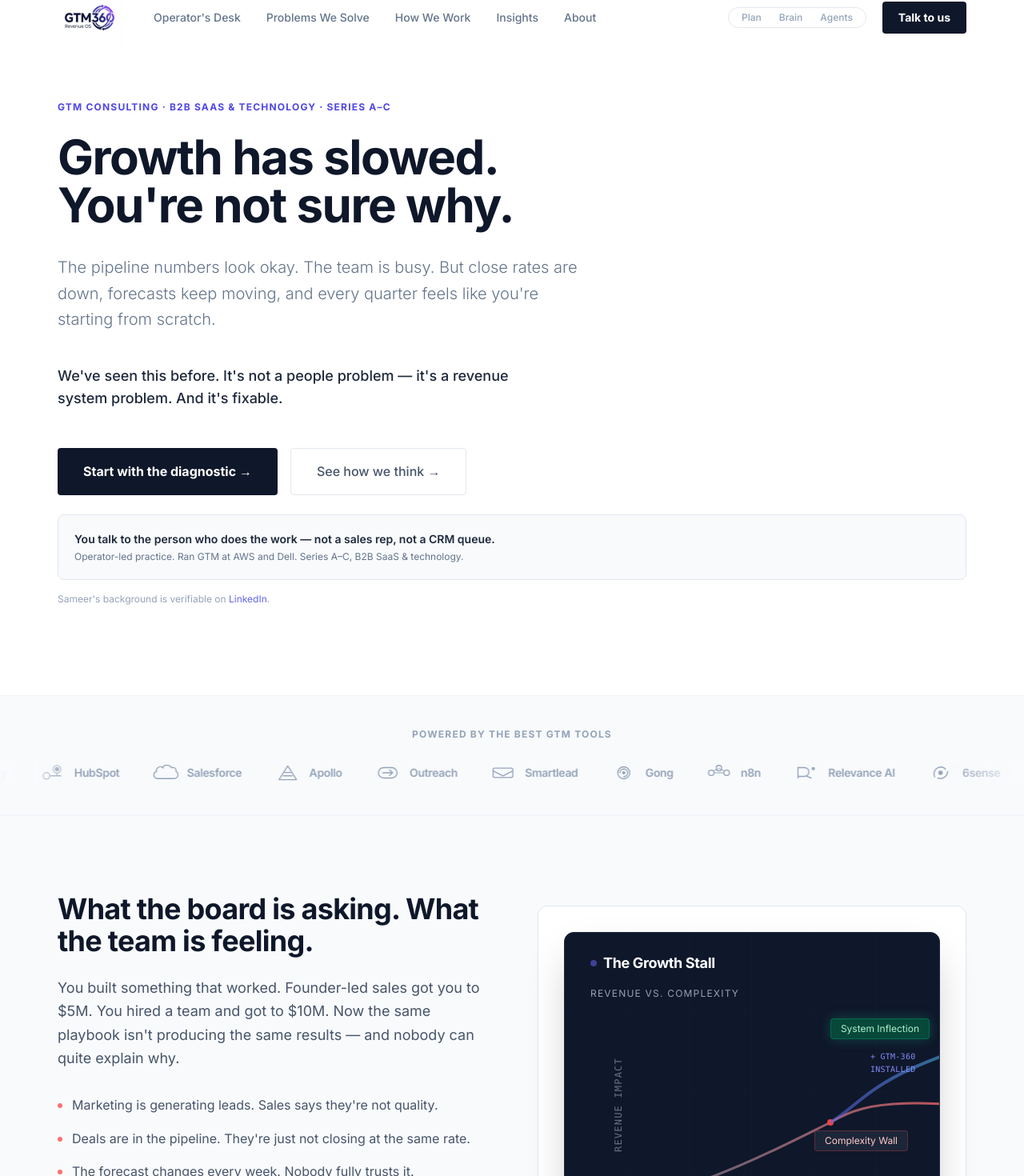
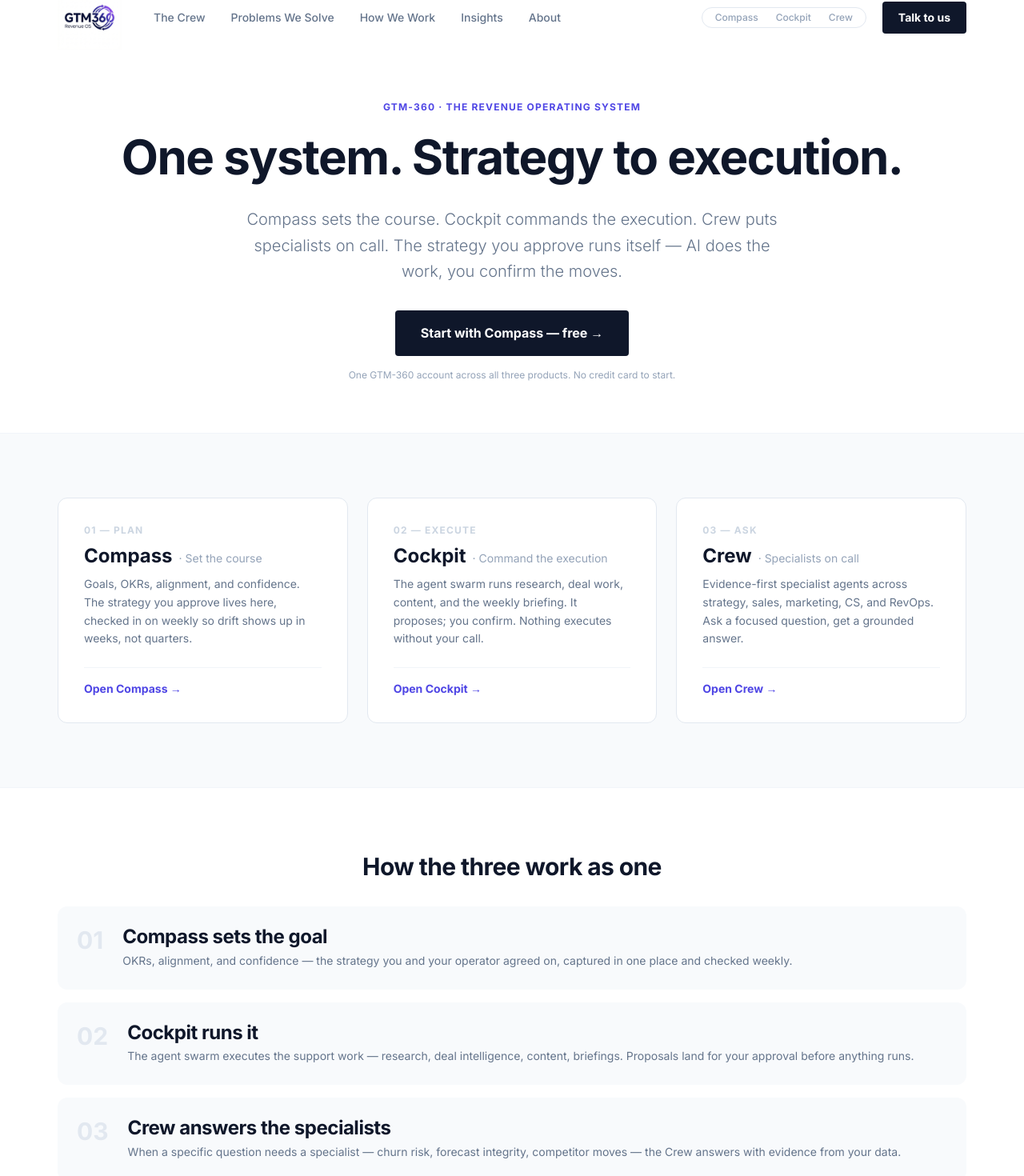
Before and after one commit to sameerjoshy/gtm-360-website, a React (Vite) app: page /system in a window 1280 px wide. Before the commit this address led to /. Shown: the part 18-1488 px from the top of the page at 80% size. Built offline with nearby package versions, Linux system fonts and the light colour scheme.

Commit message:
Rebrand to Compass/Cockpit/Crew + add The System hub page

```diff
--- a/src/App.jsx
+++ b/src/App.jsx
@@ -9,6 +9,7 @@
 import Problems from './pages/Problems';
 import Insights from './pages/Insights';
 import Agents from './pages/Agents';
+import System from './pages/System';
 
 // Engagement
 import StartHere from './pages/StartHere';
@@ -64,6 +65,7 @@
                 <Route path="/problems/forecast-volatility" element={<ForecastVolatility />} />
                 <Route path="/insights" element={<Insights />} />
                 <Route path="/agents" element={<Agents />} />
+                <Route path="/system" element={<System />} />
                 <Route path="/insights/case-studies/:slug" element={<CaseStudyPost />} />
                 <Route path="/insights/:slug" element={<InsightPost />} />
                 <Route path="/start-here" element={<StartHere />} />
--- a/src/components/Footer.jsx
+++ b/src/components/Footer.jsx
@@ -28,8 +28,8 @@
                     <div>
                         <p className="text-xs font-bold text-slate-400 uppercase tracking-widest mb-4">Work</p>
                         <div className="space-y-3">
-                            <Link to="/agents" className="block text-sm text-slate-500 hover:text-slate-900 transition-colors">The Operator's Desk</Link>
-                            <a href="https://hq.gtm-360.com" className="block text-sm text-slate-500 hover:text-slate-900 transition-colors">Run it on a sample workspace →</a>
+                            <Link to="/agents" className="block text-sm text-slate-500 hover:text-slate-900 transition-colors">The Crew — the six questions</Link>
+                            <a href="https://brain.gtm-360.com" className="block text-sm text-slate-500 hover:text-slate-900 transition-colors">Run it in the Cockpit →</a>
                             <Link to="/start-here" className="block text-sm text-slate-500 hover:text-slate-900 transition-colors">Start Here</Link>
                             <Link to="/gtm-consulting" className="block text-sm text-slate-500 hover:text-slate-900 transition-colors">GTM Consulting</Link>
                             <Link to="/b2b-sales-consulting" className="block text-sm text-slate-500 hover:text-slate-900 transition-colors">B2B Sales Consulting</Link>
@@ -44,10 +44,11 @@
                     <div>
                         <p className="text-xs font-bold text-slate-400 uppercase tracking-widest mb-4">The System</p>
                         <div className="space-y-3">
-                            <a href="https://okr.gtm-360.com" target="_blank" rel="noopener noreferrer" className="block text-sm text-slate-500 hover:text-slate-900 transition-colors">Plan — OKRs & strategy</a>
-                            <a href="https://brain.gtm-360.com" target="_blank" rel="noopener noreferrer" className="block text-sm text-slate-500 hover:text-slate-900 transition-colors">Brain — AI execution cockpit</a>
-                            <a href="https://agents.gtm-360.com" target="_blank" rel="noopener noreferrer" className="block text-sm text-slate-500 hover:text-slate-900 transition-colors">Agents — specialist swarm</a>
-                            <a href="https://hq.gtm-360.com" target="_blank" rel="noopener noreferrer" className="block text-sm text-slate-500 hover:text-slate-900 transition-colors">Run it on a sample workspace →</a>
+                            <Link to="/system" className="block text-sm text-slate-500 hover:text-slate-900 transition-colors">The system — overview</Link>
+                            <a href="https://okr.gtm-360.com" target="_blank" rel="noopener noreferrer" className="block text-sm text-slate-500 hover:text-slate-900 transition-colors">Compass — set the course</a>
+                            <a href="https://brain.gtm-360.com" target="_blank" rel="noopener noreferrer" className="block text-sm text-slate-500 hover:text-slate-900 transition-colors">Cockpit — command execution</a>
+                            <a href="https://agents.gtm-360.com" target="_blank" rel="noopener noreferrer" className="block text-sm text-slate-500 hover:text-slate-900 transition-colors">Crew — specialists on call</a>
+                            <a href="https://brain.gtm-360.com" target="_blank" rel="noopener noreferrer" className="block text-sm text-slate-500 hover:text-slate-900 transition-colors">Run it in the Cockpit →</a>
                         </div>
                     </div>
 
--- a/src/components/Header.jsx
+++ b/src/components/Header.jsx
@@ -4,7 +4,7 @@
 import { Menu, X } from 'lucide-react';
 
 const navLinks = [
-    { to: "/agents", label: "Operator's Desk" },
+    { to: "/agents", label: "The Crew" },
     { to: "/problems", label: "Problems We Solve" },
     { to: "/how-we-work", label: "How We Work" },
     { to: "/insights", label: "Insights" },
@@ -47,9 +47,9 @@
                 <div className="hidden md:flex items-center gap-5">
                     <div className="flex items-center gap-1.5 border border-slate-200 rounded-full px-2 py-1">
                         {[
-                            { name: "Plan", url: "https://okr.gtm-360.com" },
-                            { name: "Brain", url: "https://brain.gtm-360.com" },
-                            { name: "Agents", url: "https://agents.gtm-360.com" },
+                            { name: "Compass", url: "https://okr.gtm-360.com" },
+                            { name: "Cockpit", url: "https://brain.gtm-360.com" },
+                            { name: "Crew", url: "https://agents.gtm-360.com" },
                         ].map((p) => (
                             <a key={p.name} href={p.url} target="_blank" rel="noopener noreferrer"
                                 className="text-xs text-slate-400 hover:text-slate-900 transition-colors font-medium px-2">
@@ -77,9 +77,9 @@
                         </Link>
                     ))}
                     <div className="pt-6 flex flex-col gap-3">
-                        <a href="https://okr.gtm-360.com" className="text-base font-medium text-slate-400 py-2">Plan</a>
-                        <a href="https://brain.gtm-360.com" className="text-base font-medium text-slate-400 py-2">Brain</a>
-                        <a href="https://agents.gtm-360.com" className="text-base font-medium text-slate-400 py-2">Agents</a>
+                        <a href="https://okr.gtm-360.com" className="text-base font-medium text-slate-400 py-2">Compass</a>
+                        <a href="https://brain.gtm-360.com" className="text-base font-medium text-slate-400 py-2">Cockpit</a>
+                        <a href="https://agents.gtm-360.com" className="text-base font-medium text-slate-400 py-2">Crew</a>
                         <Link to="/start-here" className="bg-slate-900 text-white text-center py-3.5 rounded font-bold">Start diagnostic →</Link>
                     </div>
                 </div>
--- a/src/pages/Agents.jsx
+++ b/src/pages/Agents.jsx
@@ -39,8 +39,8 @@
     return (
         <div className="font-sans text-slate-900 selection:bg-indigo-100 selection:text-indigo-900">
             <SEO
-                title="The Operator's Desk | GTM-360"
-                description="The same revenue system we use in every engagement, running live on a sample workspace. Six questions. Six agents. Try the method, not a demo."
+                title="The Crew | GTM-360"
+                description="The same revenue system we use in every engagement, running live in the Cockpit. Six questions. Six specialists. Try the method, not a demo."
                 canonical="https://gtm-360.com/agents"
             />
             <Helmet>
@@ -48,9 +48,9 @@
                     {JSON.stringify({
                         "@context": "https://schema.org",
                         "@type": "Service",
-                        "name": "GTM-360 Operator's Desk",
+                        "name": "GTM-360 Crew",
                         "provider": { "@type": "Organization", "name": "GTM-360" },
-                        "description": "The revenue system GTM-360 uses in engagements, running live on a sample workspace: prospect research, CRM hygiene, deal intelligence, content, weekly briefing, and outbound.",
+                        "description": "The revenue system GTM-360 uses in engagements, running live in the Cockpit: prospect research, CRM hygiene, deal intelligence, content, weekly briefing, and outbound.",
                     })}
                 </script>
             </Helmet>
@@ -59,7 +59,7 @@
             <section className="pt-36 pb-20 bg-white">
                 <div className="container max-w-3xl">
                     <p className="text-xs font-bold text-indigo-600 uppercase tracking-widest mb-6">
-                        The Operator's Desk · The method, live
+                        The Crew · The method, live
                     </p>
                     <h1 className="text-5xl font-bold tracking-tight mb-8 text-slate-900 leading-[1.08]">
                         We believe judgment comes from evidence.
@@ -72,10 +72,10 @@
                         theater. Signals, judgment, decision support.
                     </p>
                     <a
-                        href="https://hq.gtm-360.com"
+                        href="https://brain.gtm-360.com"
                         className="inline-flex items-center justify-center bg-slate-900 text-white px-8 py-4 rounded font-bold hover:bg-slate-700 transition-all"
                     >
-                        Run them on a sample workspace →
+                        Run them in the Cockpit →
                     </a>
                     <p className="mt-4 text-xs text-slate-400">
                         Try the full suite on anonymised sample data. No signup, no demo call.
@@ -112,10 +112,10 @@
                         conversation.
                     </p>
                     <a
-                        href="https://hq.gtm-360.com"
+                        href="https://brain.gtm-360.com"
                         className="inline-flex items-center justify-center bg-slate-900 text-white px-10 py-4 rounded font-bold hover:bg-slate-700 transition-all"
                     >
-                        Open the Operator's Desk →
+                        Open the Crew in the Cockpit →
                     </a>
                     <p className="mt-4 text-xs text-slate-400">
                         Or <a href="/start-here" className="text-indigo-500 hover:underline">start with a conversation</a> about your revenue system.
--- a/src/pages/Home.jsx
+++ b/src/pages/Home.jsx
@@ -183,18 +183,18 @@
                         {[
                             {
                                 href: "https://okr.gtm-360.com",
-                                name: "Plan",
-                                desc: "The goals we set together — OKRs, alignment, confidence — live here. One system for what winning looks like, checked in on weekly.",
+                                name: "Compass",
+                                desc: "Set the course. Goals, OKRs, alignment, and confidence — one system for what winning looks like, checked in on weekly.",
                             },
                             {
                                 href: "https://brain.gtm-360.com",
-                                name: "Brain",
-                                desc: "The execution cockpit. A swarm of specialist agents does the research, deal work, content, and weekly briefing — and only acts on your confirmation.",
+                                name: "Cockpit",
+                                desc: "Command the execution. The agent swarm does the research, deal work, content, and weekly briefing — and only acts on your confirmation.",
                             },
                             {
                                 href: "https://agents.gtm-360.com",
-                                name: "Agents",
-                                desc: "Evidence-first specialist agents across strategy, sales, marketing, CS and RevOps. Answers grounded in your data, on demand.",
+                                name: "Crew",
+                                desc: "Specialists on call. Evidence-first agents across strategy, sales, marketing, CS and RevOps, grounded in your data.",
                             },
                         ].map((p) => (
                             <a
@@ -219,7 +219,7 @@
             <section className="py-24 bg-white">
                 <div className="container max-w-5xl">
                     <div className="max-w-xl mb-14">
-                        <p className="text-xs font-bold text-indigo-600 uppercase tracking-widest mb-4">The Operator's Desk · The method, live</p>
+                        <p className="text-xs font-bold text-indigo-600 uppercase tracking-widest mb-4">The Crew · The method, live</p>
                         <h2 className="text-3xl font-bold text-slate-900 mb-4">
                             The questions we ask before we touch anything.
                         </h2>
@@ -244,8 +244,8 @@
                         ))}
                     </div>
                     <div className="mt-12 flex flex-col sm:flex-row items-start gap-4">
-                        <a href="https://hq.gtm-360.com" className="inline-flex items-center justify-center bg-slate-900 text-white px-8 py-4 rounded font-bold hover:bg-slate-700 transition-all">
-                            Run them on a sample workspace →
+                        <a href="https://brain.gtm-360.com" className="inline-flex items-center justify-center bg-slate-900 text-white px-8 py-4 rounded font-bold hover:bg-slate-700 transition-all">
+                            Run them in the Cockpit →
                         </a>
                         <Link to="/agents" className="inline-flex items-center justify-center border border-slate-200 text-slate-600 px-8 py-4 rounded font-medium hover:bg-slate-50 transition-all">
                             See the six questions
--- /dev/null
+++ b/src/pages/System.jsx
@@ -0,0 +1,130 @@
+import React from 'react';
+import { Helmet } from 'react-helmet-async';
+import SEO from '../components/SEO';
+
+const products = [
+    {
+        name: 'Compass',
+        tagline: 'Set the course',
+        url: 'https://okr.gtm-360.com',
+        desc: 'Goals, OKRs, alignment, and confidence. The strategy you approve lives here, checked in on weekly so drift shows up in weeks, not quarters.',
+        step: '01 — Plan',
+        cta: 'Open Compass →',
+    },
+    {
+        name: 'Cockpit',
+        tagline: 'Command the execution',
+        url: 'https://brain.gtm-360.com',
+        desc: 'The agent swarm runs research, deal work, content, and the weekly briefing. It proposes; you confirm. Nothing executes without your call.',
+        step: '02 — Execute',
+        cta: 'Open Cockpit →',
+    },
+    {
+        name: 'Crew',
+        tagline: 'Specialists on call',
+        url: 'https://agents.gtm-360.com',
+        desc: 'Evidence-first specialist agents across strategy, sales, marketing, CS, and RevOps. Ask a focused question, get a grounded answer.',
+        step: '03 — Ask',
+        cta: 'Open Crew →',
+    },
+];
+
+const SystemPage = () => {
+    return (
+        <div className="font-sans text-slate-900 selection:bg-indigo-100 selection:text-indigo-900">
+            <SEO
+                title="The GTM-360 Operating System | Compass · Cockpit · Crew"
+                description="GTM-360 is one operating system: Compass sets the course, Cockpit commands the execution, Crew puts specialists on call. Strategy is the plan. AI is the execution."
+                canonical="https://gtm-360.com/system"
+            />
+            <Helmet>
+                <script type="application/ld+json">{JSON.stringify({
+                    "@context": "https://schema.org",
+                    "@type": "WebApplication",
+                    "name": "GTM-360 Operating System",
+                    "url": "https://gtm-360.com/system",
+                    "provider": { "@type": "Organization", "name": "GTM-360" },
+                    "applicationCategory": "BusinessApplication",
+                    "description": "Compass (goals & strategy), Cockpit (execution command), Crew (specialist agents). One GTM-360 account across all three.",
+                })}</script>
+            </Helmet>
+
+            {/* HERO */}
+            <section className="pt-36 pb-16 bg-white">
+                <div className="container max-w-3xl text-center">
+                    <p className="text-xs font-bold text-indigo-600 uppercase tracking-widest mb-6">
+                        GTM-360 · The Revenue Operating System
+                    </p>
+                    <h1 className="text-5xl md:text-6xl font-bold tracking-tight mb-8 text-slate-900 leading-[1.08]">
+                        One system. Strategy to execution.
+                    </h1>
+                    <p className="text-xl text-slate-500 mb-8 max-w-2xl mx-auto font-light leading-relaxed">
+                        Compass sets the course. Cockpit commands the execution. Crew puts specialists
+                        on call. The strategy you approve runs itself — AI does the work, you confirm
+                        the moves.
+                    </p>
+                    <a href="https://okr.gtm-360.com"
+                        className="inline-flex items-center justify-center bg-slate-900 text-white px-8 py-4 rounded font-bold hover:bg-slate-700 transition-all">
+                        Start with Compass — free →
+                    </a>
+                    <p className="mt-4 text-xs text-slate-400">
+                        One GTM-360 account across all three products. No credit card to start.
+                    </p>
+                </div>
+            </section>
+
+            {/* PRODUCTS */}
+            <section className="py-20 bg-slate-50 border-y border-slate-100">
+                <div className="container max-w-6xl">
+                    <div className="grid grid-cols-1 md:grid-cols-3 gap-6">
+                        {products.map((p) => (
+                            <div key={p.name} className="bg-white border border-slate-200 rounded-xl p-8 hover:border-indigo-200 hover:shadow-md transition-all flex flex-col">
+                                <p className="text-xs font-bold text-slate-300 uppercase tracking-widest mb-2">{p.step}</p>
+                                <div className="mb-2">
+                                    <span className="text-2xl font-bold text-slate-900">{p.name}</span>
+                                    <span className="text-slate-400 text-sm ml-2">· {p.tagline}</span>
+                                </div>
+                                <p className="text-slate-500 text-sm leading-relaxed mb-6 flex-1">{p.desc}</p>
+                                <a href={p.url} target="_blank" rel="noopener noreferrer"
+                                    className="text-sm font-bold text-indigo-600 hover:underline inline-flex items-center gap-1 pt-4 border-t border-slate-100">
+                                    {p.cta}
+                                </a>
+                            </div>
+                        ))}
+                    </div>
+                </div>
+            </section>
+
+            {/* THE LOOP */}
+            <section className="py-20 bg-white">
+                <div className="container max-w-4xl">
+                    <h2 className="text-3xl font-bold text-slate-900 mb-8 text-center">How the three work as one</h2>
+                    <div className="space-y-4">
+                        {[
+                            ["01", "Compass sets the goal", "OKRs, alignment, and confidence — the strategy you and your operator agreed on, captured in one place and checked weekly."],
+                            ["02", "Cockpit runs it", "The agent swarm executes the support work — research, deal intelligence, content, briefings. Proposals land for your approval before anything runs."],
+                            ["03", "Crew answers the specialists", "When a specific question needs a specialist — churn risk, forecast integrity, competitor moves — the Crew answers with evidence from your data."],
+                        ].map(([n, title, desc]) => (
+                            <div key={n} className="flex gap-6 items-start p-6 bg-slate-50 rounded-xl">
+                                <span className="text-3xl font-bold text-slate-200 flex-shrink-0">{n}</span>
+                                <div>
+                                    <h3 className="font-bold text-slate-900 mb-1">{title}</h3>
+                                    <p className="text-slate-500 text-sm leading-relaxed">{desc}</p>
+                                </div>
+                            </div>
+                        ))}
+                    </div>
+                    <div className="text-center mt-10">
+                        <a href="/start-here"
+                            className="inline-flex items-center justify-center bg-slate-900 text-white px-8 py-4 rounded font-bold hover:bg-slate-700 transition-all">
+                            Start with the diagnostic →
+                        </a>
+                        <p className="mt-3 text-xs text-slate-400">Prefer a guided start? The diagnostic is where the strategy begins.</p>
+                    </div>
+                </div>
+            </section>
+        </div>
+    );
+};
+
+export default SystemPage;
```
